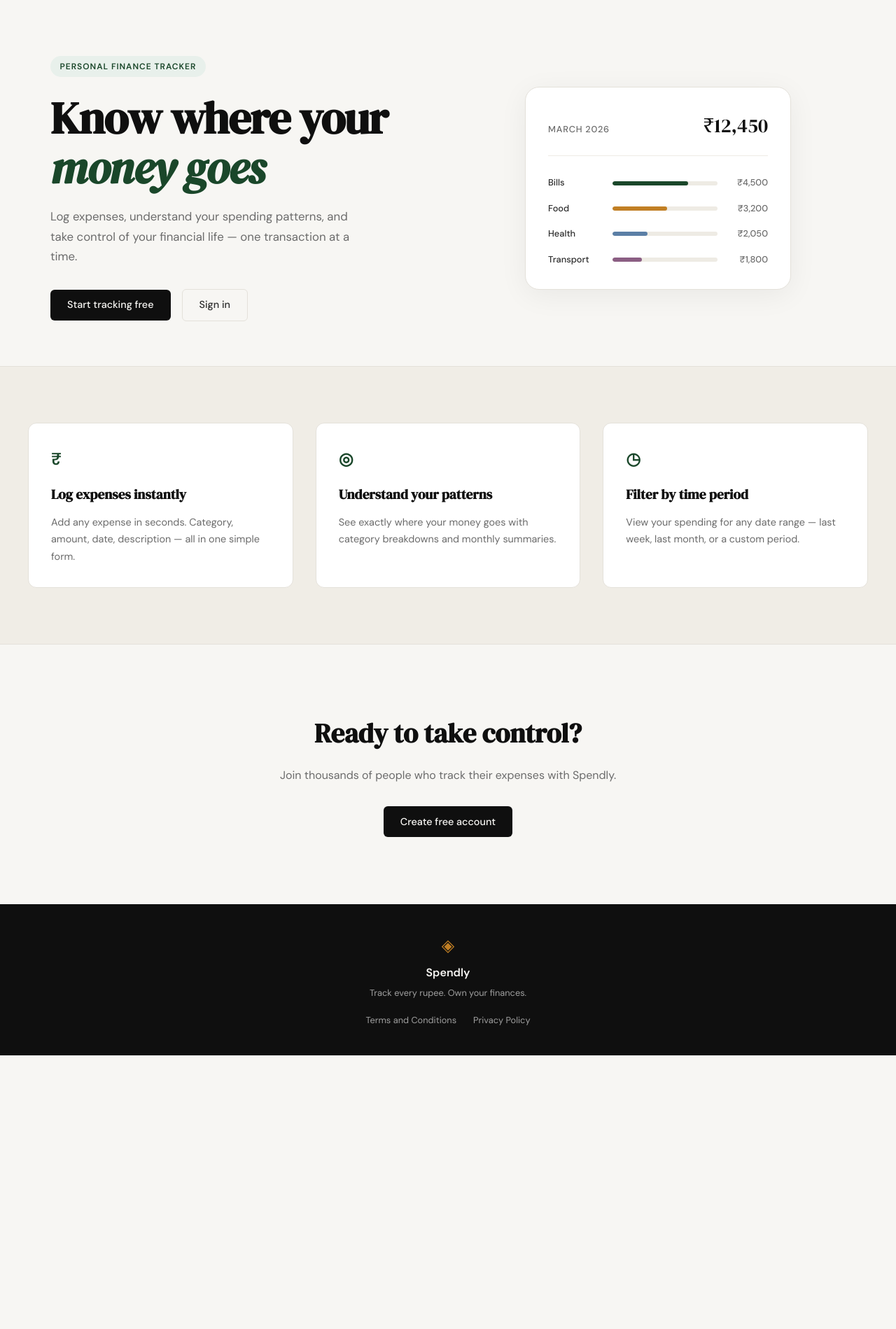
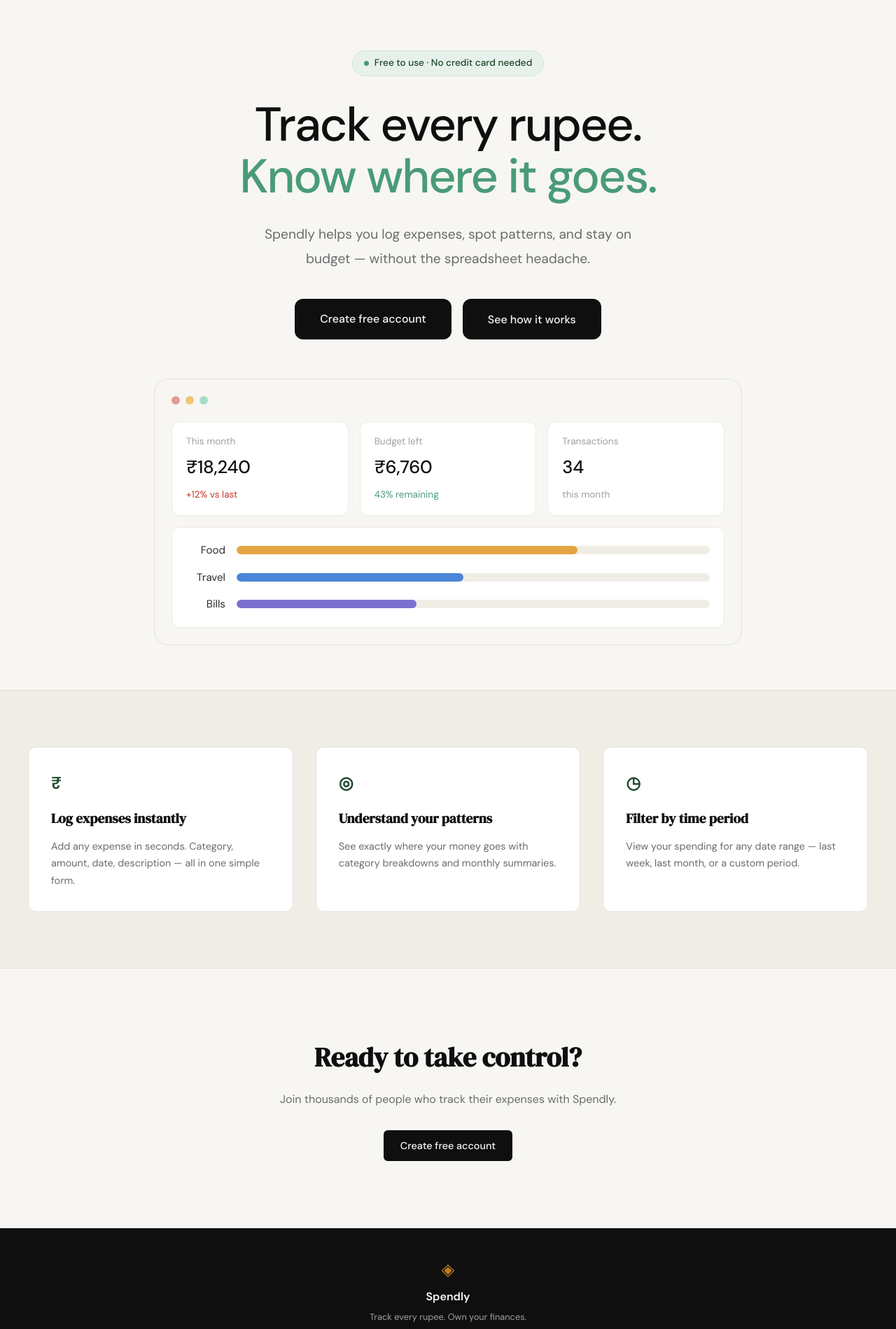
Before and after one commit to shwetakatoch/Spendly-agentic-coding, a Flask app: page / in a window 1280 px wide. Shown: the part 61-1960 px from the top of the page at 70% size. Before the commit the page ends 1569 px from the top, so only its background shows below. Run offline with Flask 3, Linux system fonts and the light colour scheme.

Commit message:
landing: redesign hero section and add youtube modal on see how it works click
Co-Authored-By: Claude Sonnet 5.5 <noreply@anthropic.com>

```diff
--- a/static/css/style.css
+++ b/static/css/style.css
@@ -124,136 +124,230 @@ a { color: inherit; text-decoration: none; }
 /* ------------------------------------------------------------------ */
 
 .hero {
-    padding: 5rem 2rem 4rem;
-    display: grid;
-    grid-template-columns: 1fr 1fr;
-    gap: 4rem;
+    padding: 4.5rem 2rem 4rem;
+    display: flex;
+    flex-direction: column;
     align-items: center;
+    gap: 3.5rem;
     max-width: var(--max-width);
     margin: 0 auto;
+    text-align: center;
+}
+
+.hero-inner {
+    display: flex;
+    flex-direction: column;
+    align-items: center;
 }
 
 .hero-badge {
-    display: inline-block;
+    display: inline-flex;
+    align-items: center;
+    gap: 0.5rem;
     background: var(--accent-light);
     color: var(--accent);
-    font-size: 0.75rem;
-    font-weight: 600;
-    letter-spacing: 0.08em;
-    text-transform: uppercase;
-    padding: 0.35rem 0.85rem;
+    border: 1px solid #cfe5d8;
+    font-size: 0.85rem;
+    font-weight: 500;
+    padding: 0.4rem 1rem;
     border-radius: 999px;
-    margin-bottom: 1.5rem;
+    margin-bottom: 2rem;
+}
+
+.hero-badge::before {
+    content: "";
+    width: 7px;
+    height: 7px;
+    border-radius: 50%;
+    background: #4a9b78;
 }
 
 .hero-title {
-    font-family: var(--font-display);
-    font-size: clamp(2.5rem, 5vw, 4rem);
+    font-family: var(--font-body);
+    font-weight: 500;
+    font-size: clamp(2.5rem, 6vw, 4.25rem);
     line-height: 1.1;
-    letter-spacing: -0.02em;
+    letter-spacing: -0.03em;
     color: var(--ink);
-    margin-bottom: 1.25rem;
+    margin-bottom: 1.75rem;
 }
 
 .hero-title em {
-    font-style: italic;
-    color: var(--accent);
+    font-style: normal;
+    color: #4a9b78;
 }
 
 .hero-subtitle {
-    font-size: 1.05rem;
+    font-size: 1.2rem;
     color: var(--ink-muted);
-    line-height: 1.7;
-    max-width: 460px;
-    margin-bottom: 2rem;
+    line-height: 1.8;
+    max-width: 560px;
+    margin-bottom: 2.5rem;
 }
 
 .hero-actions {
     display: flex;
+    flex-wrap: wrap;
+    justify-content: center;
     gap: 1rem;
-    align-items: center;
+}
+
+.hero-actions .btn-primary {
+    padding: 1rem 2.25rem;
+    font-size: 1rem;
+    border-radius: var(--radius-md);
 }
 
 /* ------------------------------------------------------------------ */
-/* Mock card (hero visual)                                             */
+/* Dashboard preview (hero visual)                                     */
 /* ------------------------------------------------------------------ */
 
 .hero-visual {
-    display: flex;
-    justify-content: center;
+    width: 100%;
+    max-width: 840px;
 }
 
-.mock-card {
-    background: var(--paper-card);
+.preview {
+    background: var(--paper);
     border: 1px solid var(--border);
     border-radius: var(--radius-lg);
-    padding: 2rem;
-    width: 100%;
-    max-width: 380px;
-    box-shadow: 0 8px 40px rgba(0,0,0,0.06);
+    padding: 1.5rem;
+    text-align: left;
 }
 
-.mock-card-header {
+.preview-dots {
     display: flex;
-    justify-content: space-between;
-    align-items: baseline;
-    margin-bottom: 1.75rem;
-    padding-bottom: 1.25rem;
-    border-bottom: 1px solid var(--border-soft);
+    gap: 0.5rem;
+    margin-bottom: 1.5rem;
 }
 
-.mock-label {
-    font-size: 0.8rem;
-    font-weight: 500;
-    color: var(--ink-muted);
-    text-transform: uppercase;
-    letter-spacing: 0.06em;
+.preview-dots span {
+    width: 12px;
+    height: 12px;
+    border-radius: 50%;
 }
 
-.mock-total {
-    font-family: var(--font-display);
-    font-size: 1.75rem;
-    color: var(--ink);
+.preview-dots span:nth-child(1) { background: #e59a98; }
+.preview-dots span:nth-child(2) { background: #f0c675; }
+.preview-dots span:nth-child(3) { background: #a8dcc8; }
+
+.preview-stats {
+    display: grid;
+    grid-template-columns: repeat(3, 1fr);
+    gap: 1rem;
+    margin-bottom: 1rem;
 }
 
-.mock-bars { display: flex; flex-direction: column; gap: 1rem; }
-
-.mock-bar-row {
-    display: grid;
-    grid-template-columns: 80px 1fr 60px;
-    align-items: center;
-    gap: 0.75rem;
+.preview-stat,
+.preview-bars {
+    background: var(--paper-card);
+    border: 1px solid var(--border-soft);
+    border-radius: var(--radius-md);
+    padding: 1.1rem 1.25rem;
 }
 
-.mock-cat {
-    font-size: 0.8rem;
-    font-weight: 500;
-    color: var(--ink-soft);
+.preview-label {
+    display: block;
+    font-size: 0.85rem;
+    color: var(--ink-faint);
+    margin-bottom: 0.35rem;
 }
 
-.mock-bar-track {
-    height: 6px;
-    background: var(--border-soft);
+.preview-value {
+    display: block;
+    font-size: 1.6rem;
+    font-weight: 500;
+    letter-spacing: -0.01em;
+    color: var(--ink);
+    margin-bottom: 0.25rem;
+}
+
+.preview-note { font-size: 0.85rem; color: var(--ink-faint); }
+.preview-note-up { color: var(--danger); }
+.preview-note-good { color: #4a9b78; }
+
+.preview-bars {
+    display: flex;
+    flex-direction: column;
+    gap: 0.9rem;
+    padding: 1.25rem;
+}
+
+.preview-bar-row {
+    display: grid;
+    grid-template-columns: 56px 1fr;
+    align-items: center;
+    gap: 1rem;
+}
+
+.preview-cat {
+    font-size: 0.95rem;
+    color: var(--ink-soft);
+    text-align: right;
+}
+
+.preview-track {
+    height: 12px;
+    background: var(--paper-warm);
     border-radius: 999px;
     overflow: hidden;
 }
 
-.mock-bar {
+.preview-bar {
     height: 100%;
-    background: var(--accent);
     border-radius: 999px;
-    transition: width 0.6s ease;
 }
 
-.mock-bar-2 { background: var(--accent-2); }
-.mock-bar-3 { background: #5b7fa6; }
-.mock-bar-4 { background: #8b5e83; }
+.preview-bar-food { background: #e5a443; }
+.preview-bar-travel { background: #4a86d8; }
+.preview-bar-bills { background: #7b6fd0; }
 
-.mock-amt {
-    font-size: 0.8rem;
-    font-weight: 500;
-    color: var(--ink-muted);
-    text-align: right;
+/* ------------------------------------------------------------------ */
+/* Video modal                                                         */
+/* ------------------------------------------------------------------ */
+
+.modal {
+    position: fixed;
+    inset: 0;
+    z-index: 200;
+    display: none;
+    align-items: center;
+    justify-content: center;
+    padding: 1.5rem;
+    background: rgba(15, 15, 15, 0.75);
+}
+
+.modal.is-open { display: flex; }
+
+.modal-dialog {
+    position: relative;
+    width: 100%;
+    max-width: 880px;
+}
+
+.modal-close {
+    position: absolute;
+    top: -2.75rem;
+    right: 0;
+    background: none;
+    border: none;
+    color: var(--paper);
+    font-size: 2rem;
+    line-height: 1;
+    cursor: pointer;
+}
+
+.modal-video {
+    aspect-ratio: 16 / 9;
+    background: #000;
+    border-radius: var(--radius-md);
+    overflow: hidden;
+}
+
+.modal-video iframe {
+    width: 100%;
+    height: 100%;
+    border: 0;
 }
 
 /* ------------------------------------------------------------------ */
@@ -522,21 +616,13 @@ a { color: inherit; text-decoration: none; }
 /* ------------------------------------------------------------------ */
 
 @media (max-width: 900px) {
-    .hero {
-        grid-template-columns: 1fr;
-        text-align: center;
-    }
-
-    .hero-subtitle { max-width: 100%; }
-    .hero-actions { justify-content: center; }
-    .hero-visual { display: none; }
-
     .features-inner { grid-template-columns: 1fr; }
 }
 
 @media (max-width: 600px) {
     .nav-links a:not(.nav-cta) { display: none; }
     .hero { padding: 3rem 1rem 2rem; }
+    .preview-stats { grid-template-columns: 1fr; }
 }
 
 /* ------------------------------------------------------------------ */
--- a/templates/landing.html
+++ b/templates/landing.html
@@ -6,55 +6,52 @@
 
 <section class="hero">
     <div class="hero-inner">
-        <div class="hero-badge">Personal Finance Tracker</div>
+        <div class="hero-badge">Free to use · No credit card needed</div>
         <h1 class="hero-title">
-            Know where your<br>
-            <em>money goes</em>
+            Track every rupee.<br>
+            <em>Know where it goes.</em>
         </h1>
         <p class="hero-subtitle">
-            Log expenses, understand your spending patterns,
-            and take control of your financial life —
-            one transaction at a time.
+            Spendly helps you log expenses, spot patterns, and stay
+            on budget — without the spreadsheet headache.
         </p>
         <div class="hero-actions">
-            <a href="{{ url_for('register') }}" class="btn-primary">Start tracking free</a>
-            <a href="{{ url_for('login') }}" class="btn-ghost">Sign in</a>
+            <a href="{{ url_for('register') }}" class="btn-primary">Create free account</a>
+            <button type="button" class="btn-primary" id="how-it-works-btn">See how it works</button>
         </div>
     </div>
     <div class="hero-visual">
-        <div class="mock-card">
-            <div class="mock-card-header">
-                <span class="mock-label">March 2026</span>
-                <span class="mock-total">₹12,450</span>
+        <div class="preview">
+            <div class="preview-dots"><span></span><span></span><span></span></div>
+            <div class="preview-stats">
+                <div class="preview-stat">
+                    <span class="preview-label">This month</span>
+                    <span class="preview-value">₹18,240</span>
+                    <span class="preview-note preview-note-up">+12% vs last</span>
+                </div>
+                <div class="preview-stat">
+                    <span class="preview-label">Budget left</span>
+                    <span class="preview-value">₹6,760</span>
+                    <span class="preview-note preview-note-good">43% remaining</span>
+                </div>
+                <div class="preview-stat">
+                    <span class="preview-label">Transactions</span>
+                    <span class="preview-value">34</span>
+                    <span class="preview-note">this month</span>
+                </div>
             </div>
-            <div class="mock-bars">
-                <div class="mock-bar-row">
-                    <span class="mock-cat">Bills</span>
-                    <div class="mock-bar-track">
-                        <div class="mock-bar" style="width: 72%"></div>
-                    </div>
-                    <span class="mock-amt">₹4,500</span>
+            <div class="preview-bars">
+                <div class="preview-bar-row">
+                    <span class="preview-cat">Food</span>
+                    <div class="preview-track"><div class="preview-bar preview-bar-food" style="width: 72%"></div></div>
                 </div>
-                <div class="mock-bar-row">
-                    <span class="mock-cat">Food</span>
-                    <div class="mock-bar-track">
-                        <div class="mock-bar mock-bar-2" style="width: 52%"></div>
-                    </div>
-                    <span class="mock-amt">₹3,200</span>
+                <div class="preview-bar-row">
+                    <span class="preview-cat">Travel</span>
+                    <div class="preview-track"><div class="preview-bar preview-bar-travel" style="width: 48%"></div></div>
                 </div>
-                <div class="mock-bar-row">
-                    <span class="mock-cat">Health</span>
-                    <div class="mock-bar-track">
-                        <div class="mock-bar mock-bar-3" style="width: 33%"></div>
-                    </div>
-                    <span class="mock-amt">₹2,050</span>
-                </div>
-                <div class="mock-bar-row">
-                    <span class="mock-cat">Transport</span>
-                    <div class="mock-bar-track">
-                        <div class="mock-bar mock-bar-4" style="width: 28%"></div>
-                    </div>
-                    <span class="mock-amt">₹1,800</span>
+                <div class="preview-bar-row">
+                    <span class="preview-cat">Bills</span>
+                    <div class="preview-track"><div class="preview-bar preview-bar-bills" style="width: 38%"></div></div>
                 </div>
             </div>
         </div>
@@ -90,3 +87,42 @@
 </section>
 
 {% endblock %}
+
+{% block scripts %}
+<div class="modal" id="video-modal" role="dialog" aria-modal="true" aria-label="How Spendly works">
+    <div class="modal-dialog">
+        <button type="button" class="modal-close" id="video-modal-close" aria-label="Close video">&times;</button>
+        <div class="modal-video">
+            <iframe id="video-modal-frame" src="" title="How Spendly works"
+                    allow="autoplay; encrypted-media; picture-in-picture"
+                    allowfullscreen></iframe>
+        </div>
+    </div>
+</div>
+<script>
+(function () {
+    var VIDEO_URL = "https://www.youtube.com/embed/dQw4w9WgXcQ?autoplay=1";
+    var modal = document.getElementById("video-modal");
+    var frame = document.getElementById("video-modal-frame");
+
+    function open() {
+        frame.src = VIDEO_URL;
+        modal.classList.add("is-open");
+    }
+
+    function close() {
+        modal.classList.remove("is-open");
+        frame.src = "";
+    }
+
+    document.getElementById("how-it-works-btn").addEventListener("click", open);
+    document.getElementById("video-modal-close").addEventListener("click", close);
+    modal.addEventListener("click", function (e) {
+        if (e.target === modal) close();
+    });
+    document.addEventListener("keydown", function (e) {
+        if (e.key === "Escape" && modal.classList.contains("is-open")) close();
+    });
+})();
+</script>
+{% endblock %}
```
